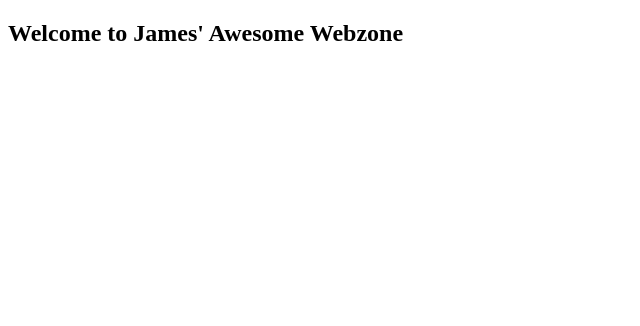
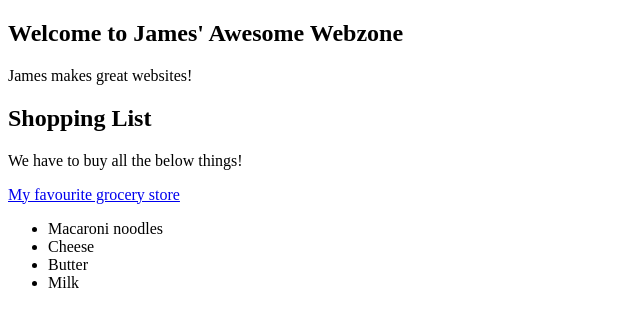
Before and after one commit to Carleton-BIT/irm1005-lecturenotes-javascript-dom, a plain HTML site: page index.html in a window 1280 px wide. Shown: the whole page, without its empty margins (0-640 px from the left). Drawn offline with Linux system fonts and the light colour scheme.

Commit message:
create website content

```diff
--- a/index.html
+++ b/index.html
@@ -10,6 +10,21 @@
     <main>
         <section>
             <h1>Welcome to James' Awesome Webzone</h1>
+
+            <p>James makes great websites!</p>
+
+            <h2>Shopping List</h2>
+
+            <p>We have to buy all the below things!</p>
+
+            <p><a href="https://www.greggs.com/">My favourite grocery store</a></p>
+
+            <ul>
+                <li>Macaroni noodles</li>
+                <li>Cheese</li>
+                <li>Butter</li>
+                <li>Milk</li>
+            </ul>
         </section>
     </main>
 
```
